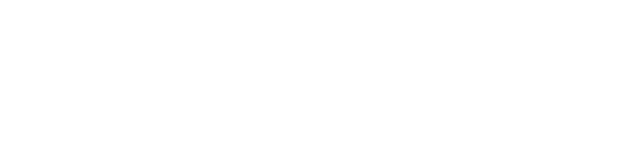
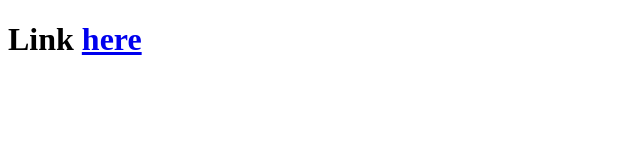
Before and after one commit to zacer868/Vendemo, a plain HTML site: page index.html in a window 1280 px wide. Shown: the whole page, without its empty margins (0-640 px from the left). Drawn offline with Linux system fonts and the light colour scheme.

Commit message:
git commit -a

```diff
--- a/index.html
+++ b/index.html
@@ -7,6 +7,6 @@
     <title>Document</title>
   </head>
   <body>
-    <a href="admin/admin.html"></a>
+    <h1>Link <a href="admin/admin.html">here</a></h1>
   </body>
 </html>
```
